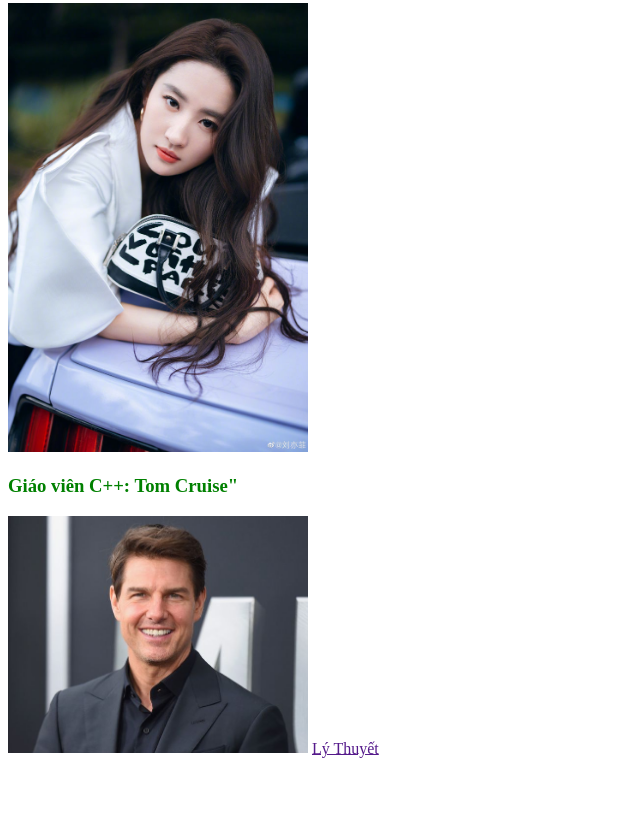
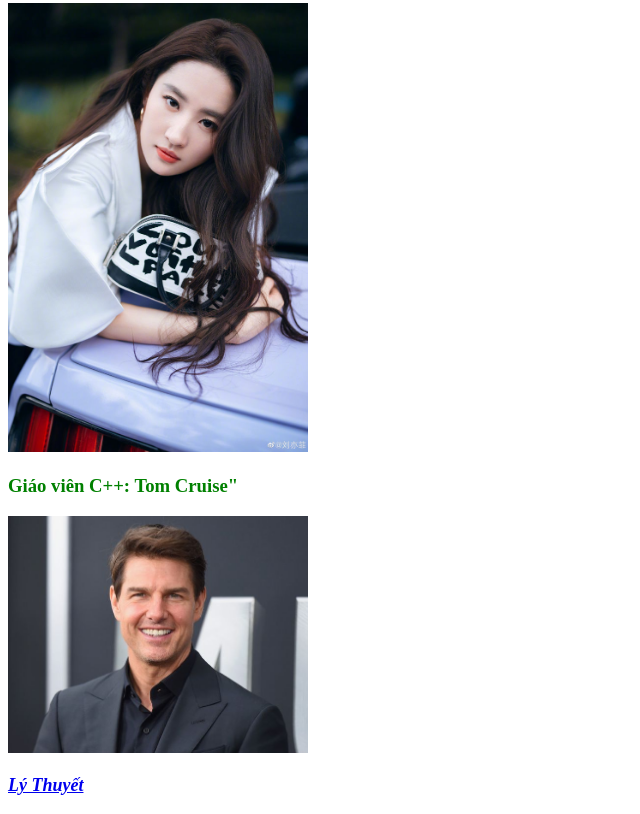
Before and after one commit to cankephat-12/b-i-t-p-22, a plain HTML site: page index.html in a window 1280 px wide. Shown: the part 624-1438 px from the top of the page, without its empty margins (0-640 px from the left). Before the commit the page ends 1389 px from the top, so only its background shows below. Drawn offline with Linux system fonts and the light colour scheme.

Commit message:
sửa lần 1

```diff
--- a/index.html
+++ b/index.html
@@ -37,6 +37,9 @@
       alt="Giáo viên C++: Tom Cruise"
       width="300"
     />
-    <a href="">Lý Thuyết</a>
+    <br />
+    <a href="https://cankephat-12.github.io/bai-22/"
+      ><p style="font-size: large; font-style: italic"><b>Lý Thuyết</b></p></a
+    >
   </body>
 </html>
```
